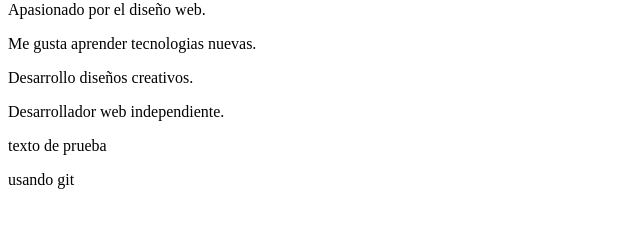
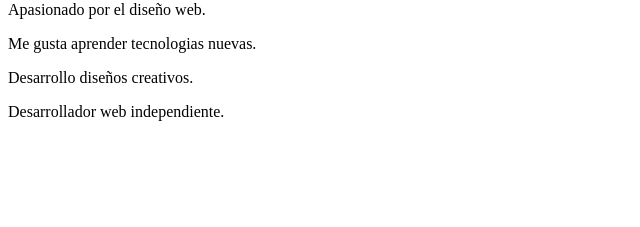
Before and after one commit to SegritR/sr-site, a plain HTML site: page index.html in a window 1280 px wide. Shown: the part 105-332 px from the top of the page, without its empty margins (0-640 px from the left). Drawn offline with Linux system fonts and the light colour scheme.

Commit message:
elimine los textos de prueba

```diff
--- a/index.html
+++ b/index.html
@@ -23,8 +23,6 @@
         <p class="text-mian">Me gusta aprender tecnologias nuevas.</p>
         <p class="text-mian">Desarrollo diseños creativos.</p>
         <p class="text-main">Desarrollador web independiente.</p>
-        <p>texto de prueba</p>
-        <p>usando git</p>
     </main>
 </body>
 
```
